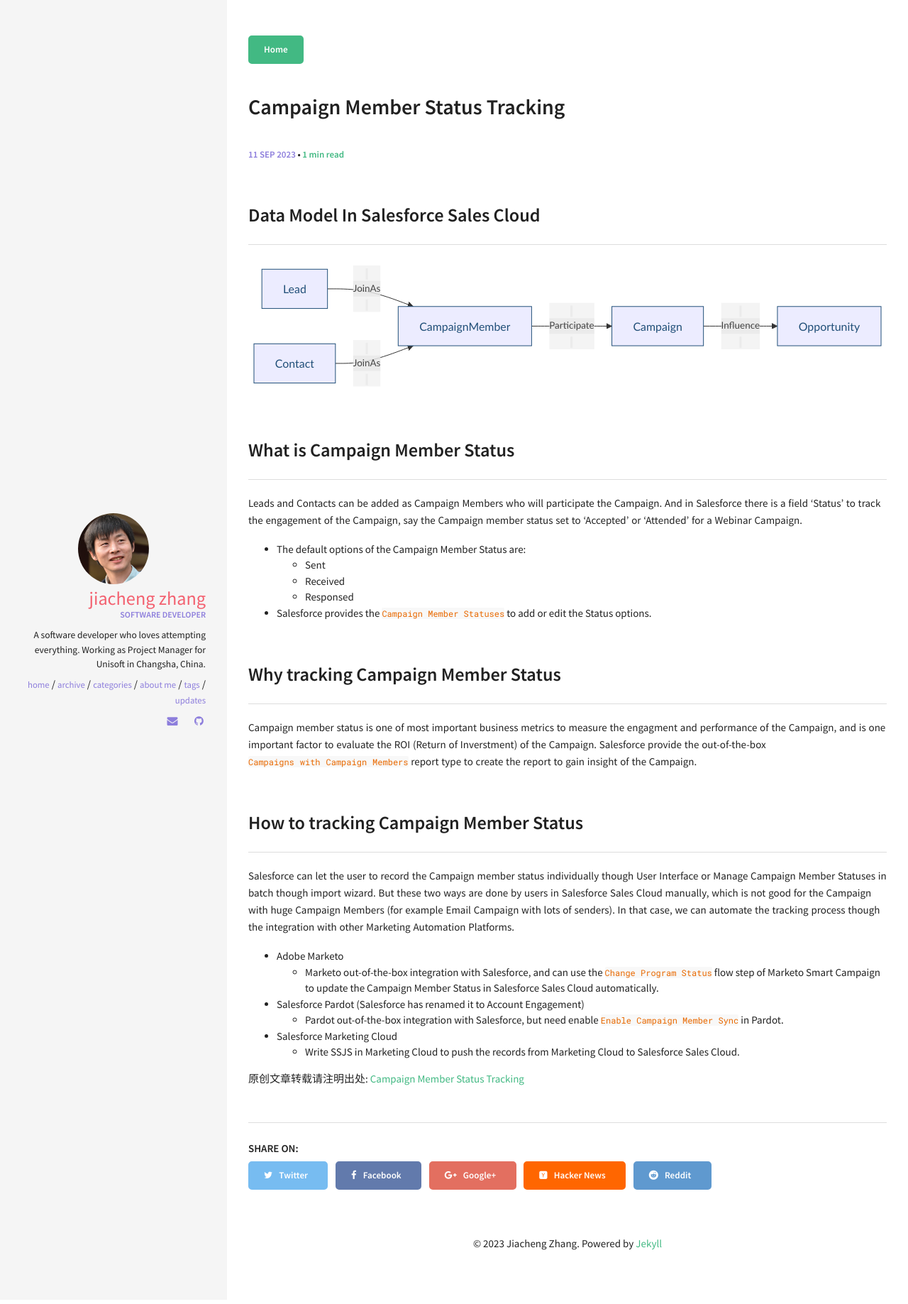
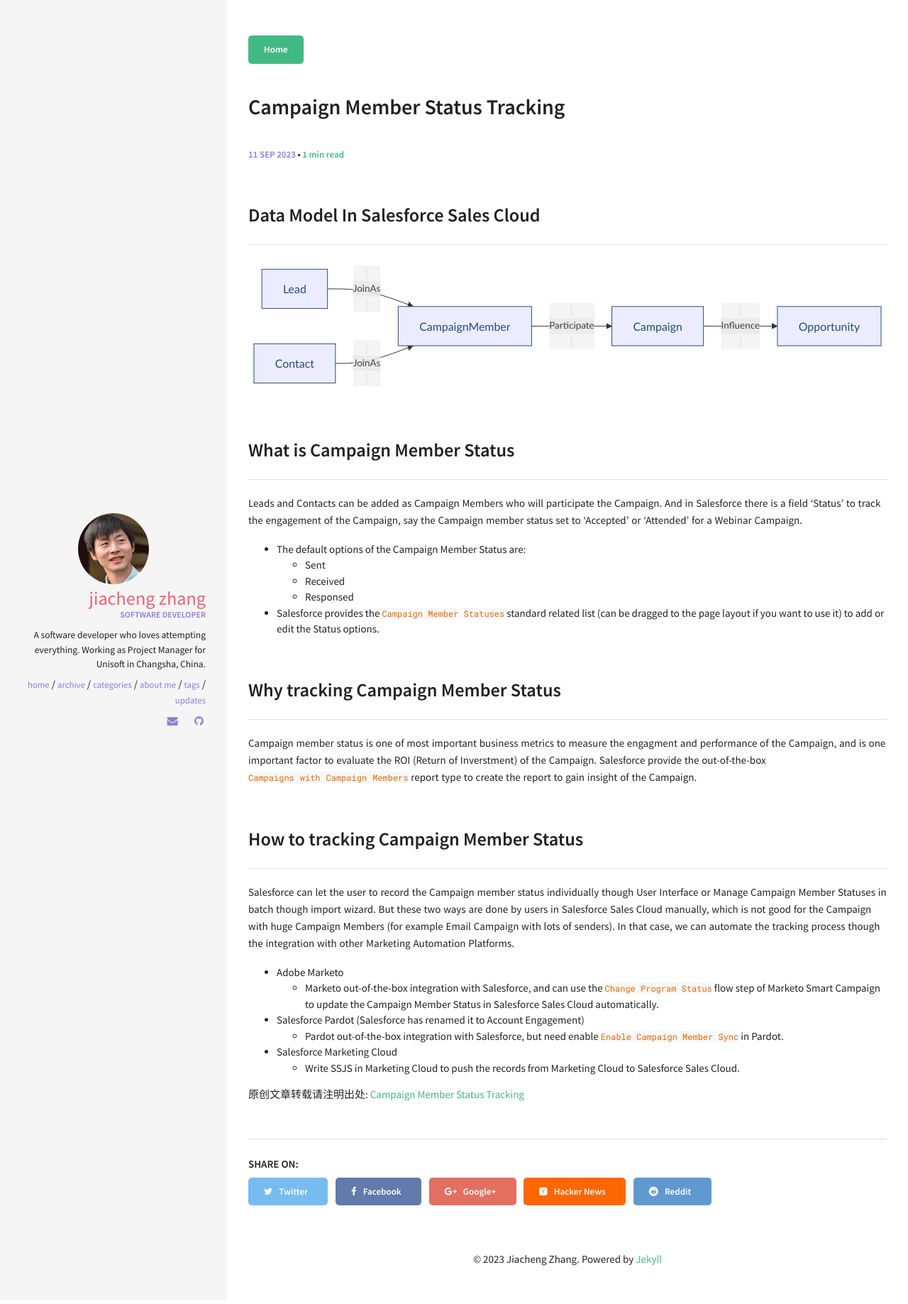
Before and after one commit to zhangjiacheng/zhangjiacheng.github.io, a Jekyll site: the page built from _posts/2023-09-11-CampaignMemberStatusTrucking.md, in a window 1280 px wide. Shown: the whole page at 71% size. Built offline with Jekyll 4.4.1, drawn with Linux system fonts in a browser that asks for light colours.

Commit message:
modify the Campaign member status traking post

```diff
--- a/_posts/2023-09-11-CampaignMemberStatusTrucking.md
+++ b/_posts/2023-09-11-CampaignMemberStatusTrucking.md
@@ -24,7 +24,7 @@
    - Sent
    - Received
    - Responsed
-- Salesforce provides the `Campaign Member Statuses` to add or edit the Status options.
+- Salesforce provides the `Campaign Member Statuses` standard related list (can be dragged to the page layout if you want to use it) to add or edit the Status options.
 
 
 ## Why tracking Campaign Member Status
```
